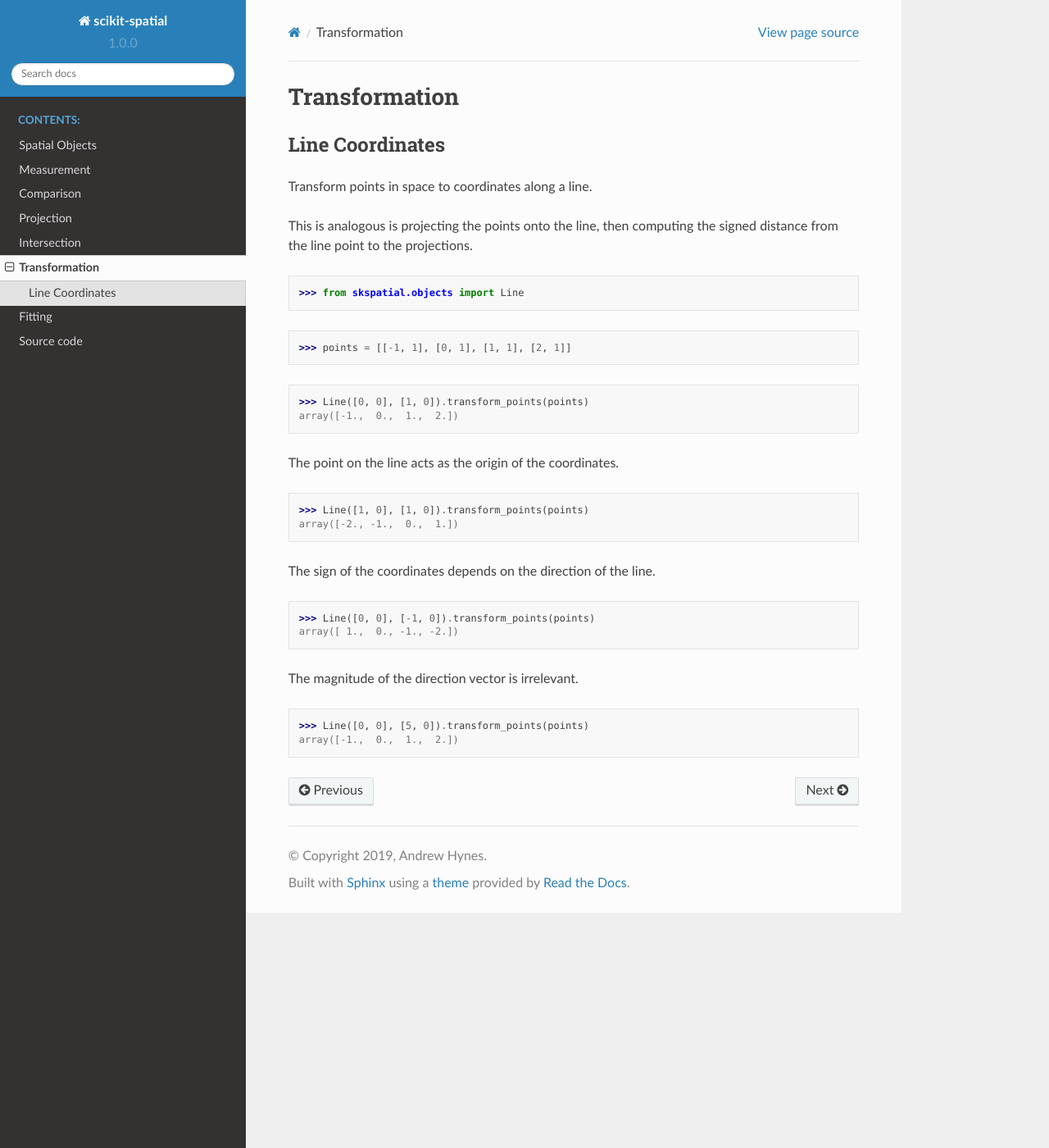
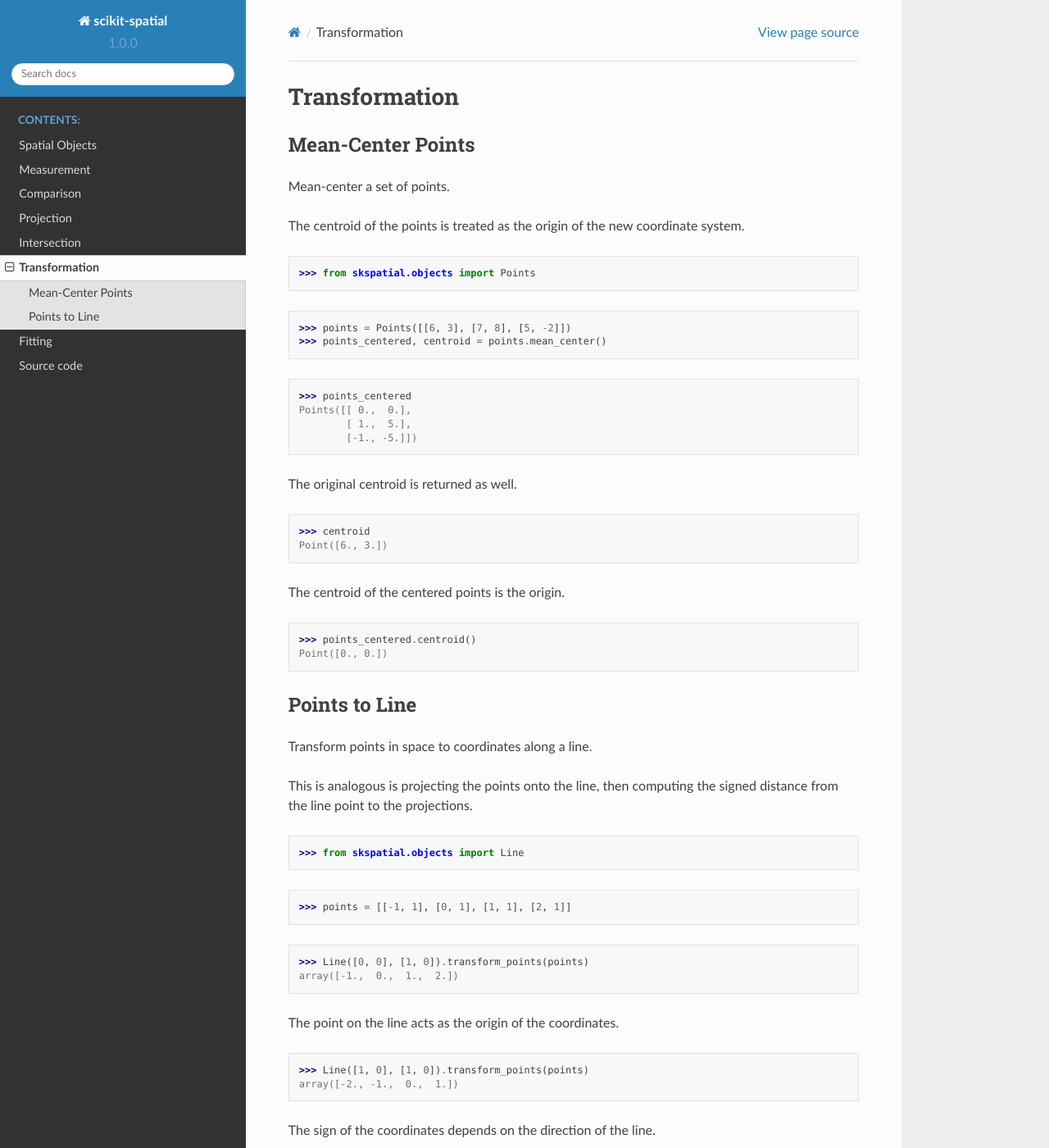
Before and after one commit to ajhynes7/scikit-spatial, a Sphinx documentation site: the page built from doc/source/computations/transformation.rst, in a window 1280 px wide and 1400 px high. Shown: the whole window at 82% size. Built offline with Sphinx 7.4.7 and the Read the Docs theme 2.0.0, drawn with Linux system fonts in a browser that asks for light colours.

Commit message:
Add points.mean_center to transformation.rst

```diff
--- a/doc/source/computations/transformation.rst
+++ b/doc/source/computations/transformation.rst
@@ -2,13 +2,44 @@
 Transformation
 ==============
 
+Mean-Center Points
+------------------
 
-Line Coordinates
-----------------
+Mean-center a set of points.
+
+
+The centroid of the points is treated as the origin of the new coordinate system.
+
+>>> from skspatial.objects import Points
+
+>>> points = Points([[6, 3], [7, 8], [5, -2]])
+>>> points_centered, centroid = points.mean_center()
+
+>>> points_centered
+Points([[ 0.,  0.],
+        [ 1.,  5.],
+        [-1., -5.]])
+
+
+The original centroid is returned as well.
+
+>>> centroid
+Point([6., 3.])
+
+
+The centroid of the centered points is the origin.
+
+>>> points_centered.centroid()
+Point([0., 0.])
+
+
+Points to Line
+--------------
 
 Transform points in space to coordinates along a line.
 
 This is analogous is projecting the points onto the line, then computing the signed distance from the line point to the projections.
+
 
 >>> from skspatial.objects import Line
 
```
